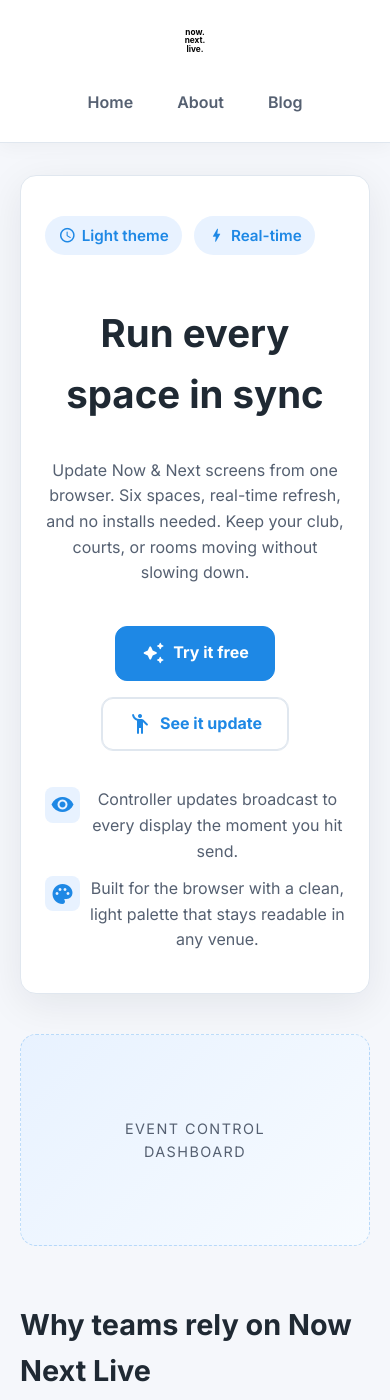
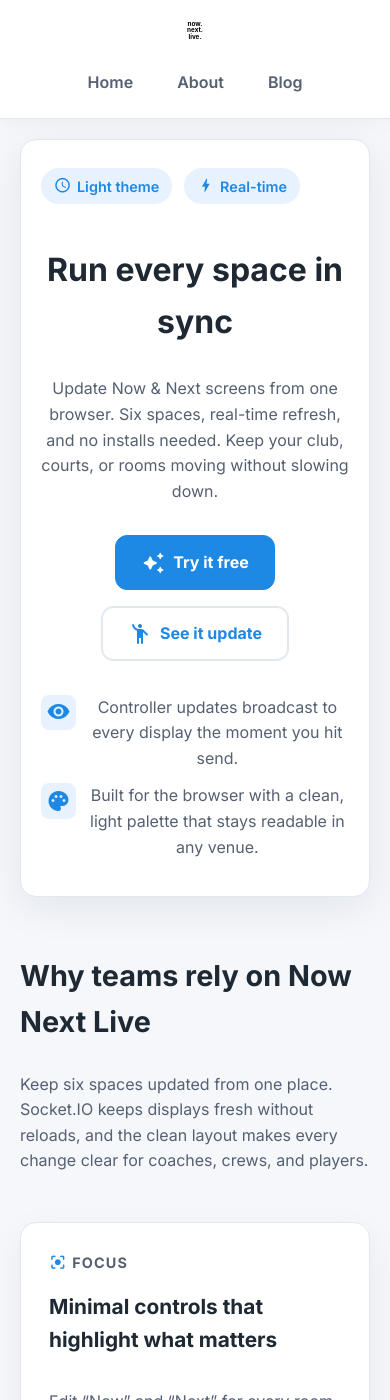
Before and after one commit to krussll/nownextlive, a Jekyll site: the page built from index.md, in a window 390 px wide and 1400 px high. Built offline with Jekyll 4.4.1, drawn with Linux system fonts in a browser that asks for light colours.

Commit message:
Improve mobile header and hero layout

```diff
--- a/assets/styles.css
+++ b/assets/styles.css
@@ -406,18 +406,53 @@
 @media (max-width: 720px) {
   .app-bar {
     flex-direction: column;
-    gap: 1rem;
+    gap: 0.75rem;
+    padding: 0.75rem 1.25rem;
+  }
+
+  .brand {
+    gap: 0.5rem;
+    font-size: 1.1rem;
+  }
+
+  .brand-logo {
+    height: 2.25rem;
   }
 
   .hero {
     text-align: center;
+    margin-top: 1.25rem;
+    gap: 1.75rem;
   }
 
   .hero p {
     margin: 0 auto;
   }
 
+  .hero h1 {
+    font-size: clamp(2rem, 7vw, 2.6rem);
+  }
+
+  .hero-card {
+    padding: 1.25rem;
+    gap: 0.85rem;
+  }
+
+  .chip-row {
+    margin-top: 0.5rem;
+  }
+
+  .chip {
+    padding: 0.4rem 0.8rem;
+    font-size: 0.9rem;
+  }
+
   .cta-buttons {
     justify-content: center;
+    margin-top: 1.1rem;
+  }
+
+  .image-placeholder {
+    display: none;
   }
 }
```
